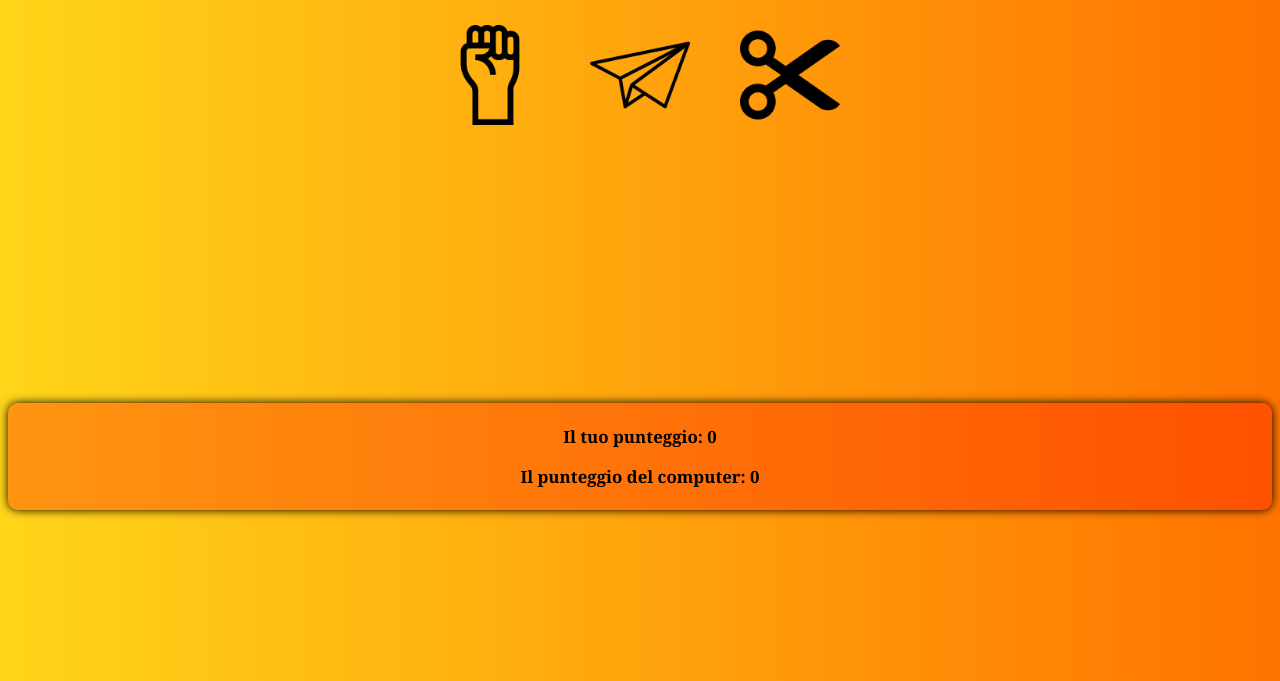
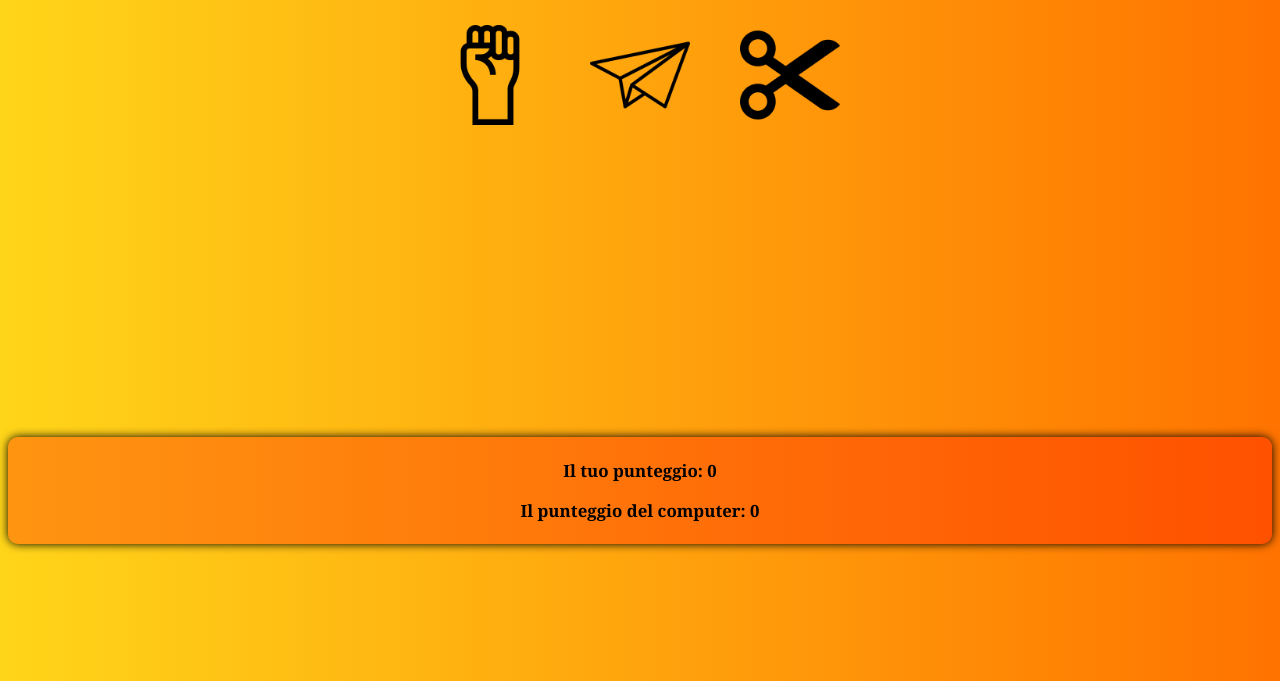
Before and after one commit to MarioMMM89/MiniGame, a plain HTML site: page index.html in a window 1280 px wide. Shown: the part 119-800 px from the top of the page. Drawn offline with nearby package versions, Linux system fonts and the light colour scheme.

```diff
--- a/style.css
+++ b/style.css
@@ -40,7 +40,7 @@
     justify-content: center;
     flex-wrap: wrap;
     text-align: center;
-    min-height: 200px;
+    min-height: 250px;
 }
 
 #computer-choice {
@@ -59,7 +59,7 @@
 
 #result-div {
     font-size: 110%;
-    padding: 10px 15px;
+    padding: 2px;
     border-radius: 10px;
     width: 60%;
     margin: 5px auto;
```
